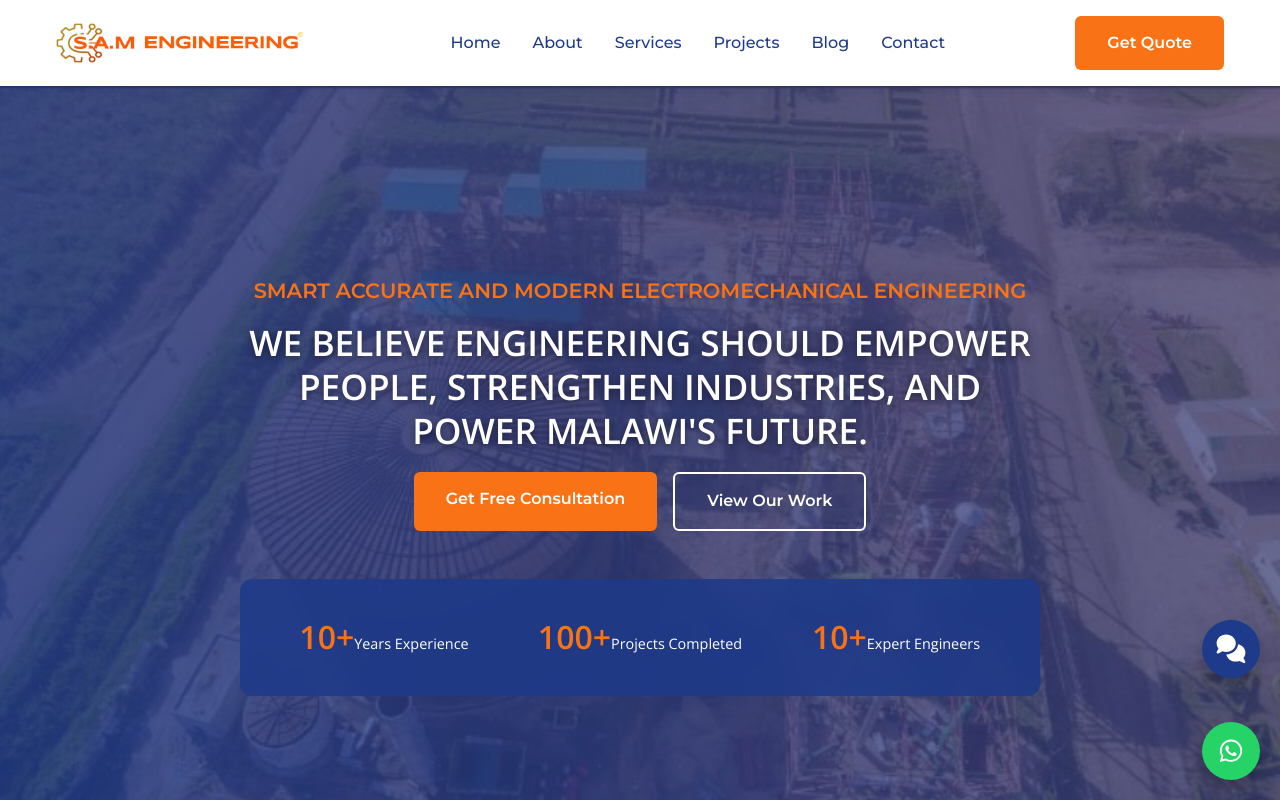
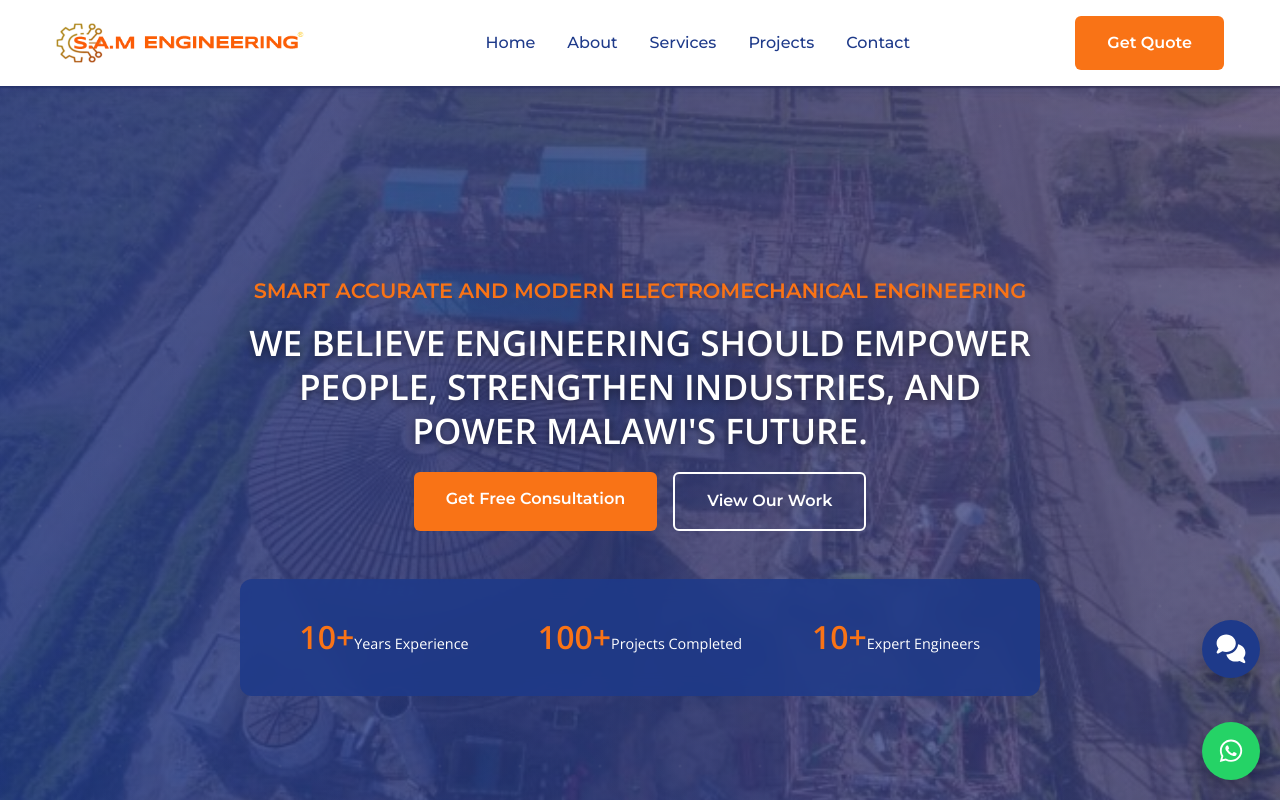
Before and after one commit to Emmanuel0017/samengineering, a React (Create React App) app: page / in a window 1280 px wide. Shown: the top 800 px of the page. Built offline with nearby package versions, Linux system fonts and the light colour scheme.

Commit message:
fixed warning from 2 files

```diff
--- a/src/App.tsx
+++ b/src/App.tsx
@@ -9,7 +9,7 @@ import ProjectsPage from './pages/ProjectsPage';
 import Contact from './pages/Contact';
 import './App.css';
 import ChatbotWidget from './components/ChatbotWidget';
-import BlogPage from './pages/Blog';
+// import BlogPage from './pages/Blog';
 
 function App() {
   return (
@@ -22,7 +22,7 @@ function App() {
             <Route path="/about" element={<About />} />
             <Route path="/services" element={<ServicesPage />} />
             <Route path="/projects" element={<ProjectsPage />} />
-            <Route path="/blog" element={<BlogPage />} />
+            {/* <Route path="/blog" element={<BlogPage />} /> */}
             <Route path="/contact" element={<Contact />} />
           </Routes>
         </main>
--- a/src/components/Header.tsx
+++ b/src/components/Header.tsx
@@ -59,7 +59,7 @@ const Header: React.FC = () => {
               <Link to="/about" className="nav-link" onClick={closeMenu}>About</Link>
               <Link to="/services" className="nav-link" onClick={closeMenu}>Services</Link>
               <Link to="/projects" className="nav-link" onClick={closeMenu}>Projects</Link>
-              <Link to="/blog" className="nav-link" onClick={closeMenu}>Blog</Link>
+              {/* <Link to="/blog" className="nav-link" onClick={closeMenu}>Blog</Link> */}
               <Link to="/contact" className="nav-link" onClick={closeMenu}>Contact</Link>
             </nav>
           </div>
```
